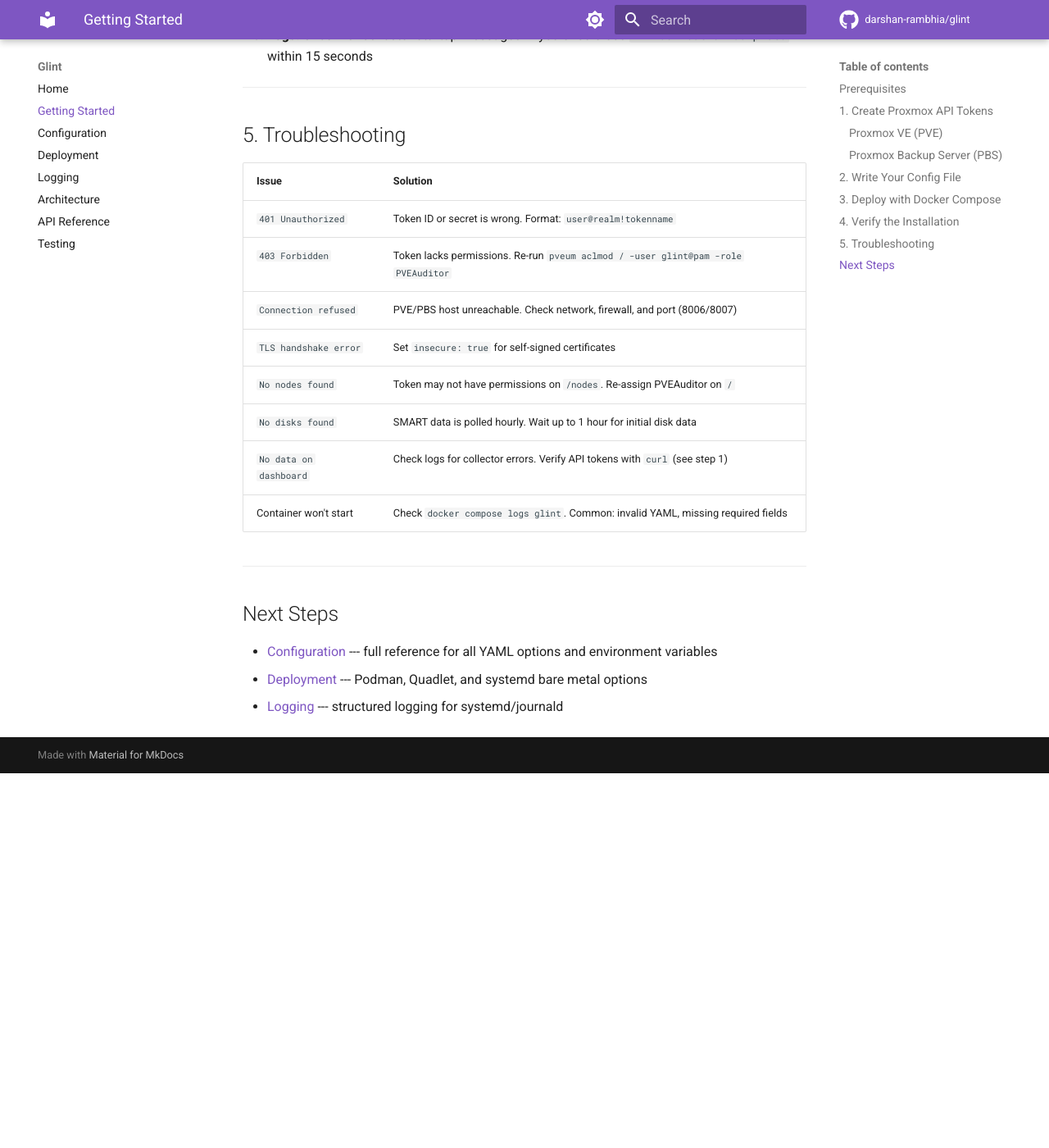
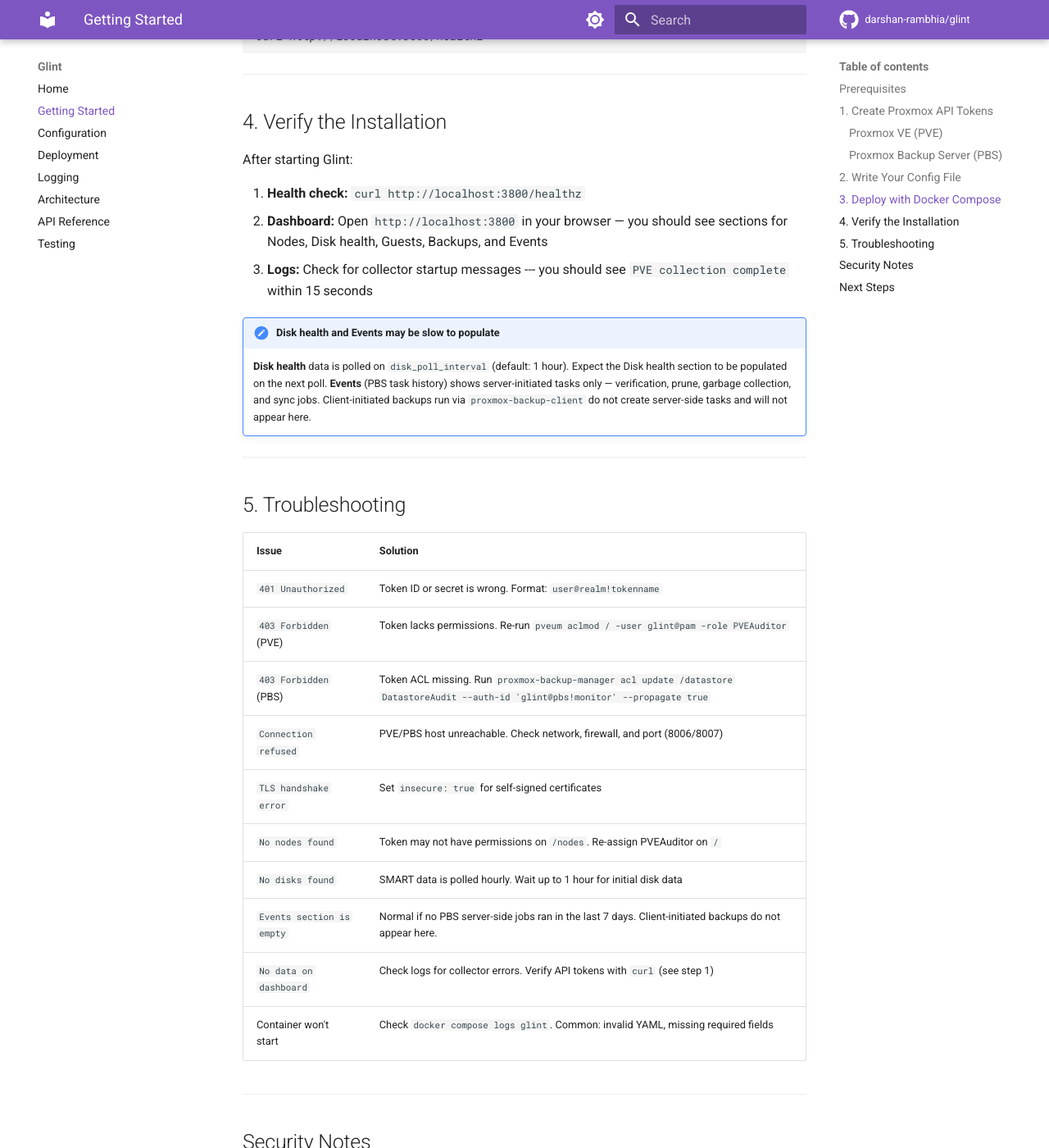
Before and after one commit to darshan-rambhia/glint, an MkDocs documentation site: the page built from docs/getting-started.md, in a window 1280 px wide and 1400 px high, scrolled down 4271 px. Shown: the whole window at 82% size. Built offline with MkDocs 1.6.1 and Material for MkDocs 9.7.7, drawn with Linux system fonts in a browser that asks for light colours; comment, search, counter and statistics services are not loaded; before the commit the page ends 5214 px from its top, so only the background shows below that; some of the changed text lies outside the part shown.

Commit message:
docs: add screenshots, security notes, and setup guidance
- Add light and dark dashboard screenshots to README with details toggle
- Add Security section to README and getting-started warning about
  no built-in authentication
- Add disk health and events timing notes and troubleshooting rows
- Add .air.toml for live reload during development

Co-Authored-By: Claude Sonnet 4.6 <noreply@anthropic.com>

````diff
--- a/docs/getting-started.md
+++ b/docs/getting-started.md
@@ -50,18 +50,30 @@ SSH into your PBS host:
 # Create a dedicated user
 proxmox-backup-manager user create glint@pbs --comment "Glint monitoring"
 
-# Assign the Audit role (read-only)
+# Assign the Audit role to the user
 proxmox-backup-manager acl update / Audit --auth-id glint@pbs
 
 # Create an API token
 proxmox-backup-manager user generate-token glint@pbs monitor
 ```
 
+!!! warning "Token ACL required"
+    PBS API tokens have privilege separation by default — the token needs its own ACL entry,
+    separate from the user. Without this step, all API calls will return `403 Forbidden`.
+
+```bash
+# Grant the DatastoreAudit role to the token itself (not just the user)
+proxmox-backup-manager acl update /datastore DatastoreAudit --auth-id 'glint@pbs!monitor' --propagate true
+```
+
 Verify with:
 
 ```bash
+# Check the ACL was applied
+proxmox-backup-manager acl list | grep glint
+
 curl -k -H "Authorization: PBSAPIToken=glint@pbs!monitor:YOUR_SECRET" \
-  https://YOUR_PBS_IP:8007/api2/json/status/datastore-usage
+  https://YOUR_PBS_IP:8007/api2/json/admin/datastore/YOUR_DATASTORE/status
 ```
 
 ---
@@ -189,8 +201,12 @@ curl http://localhost:3800/healthz
 After starting Glint:
 
 1. **Health check:** `curl http://localhost:3800/healthz`
-2. **Dashboard:** Open `http://localhost:3800` in your browser
+2. **Dashboard:** Open `http://localhost:3800` in your browser — you should see sections for Nodes, Disk health, Guests, Backups, and Events
 3. **Logs:** Check for collector startup messages --- you should see `PVE collection complete` within 15 seconds
+
+!!! note "Disk health and Events may be slow to populate"
+    **Disk health** data is polled on `disk_poll_interval` (default: 1 hour). Expect the Disk health section to be populated on the next poll.
+    **Events** (PBS task history) shows server-initiated tasks only — verification, prune, garbage collection, and sync jobs. Client-initiated backups run via `proxmox-backup-client` do not create server-side tasks and will not appear here.
 
 ---
 
@@ -199,13 +215,30 @@ After starting Glint:
 | Issue | Solution |
 |-------|----------|
 | `401 Unauthorized` | Token ID or secret is wrong. Format: `user@realm!tokenname` |
-| `403 Forbidden` | Token lacks permissions. Re-run `pveum aclmod / -user glint@pam -role PVEAuditor` |
+| `403 Forbidden` (PVE) | Token lacks permissions. Re-run `pveum aclmod / -user glint@pam -role PVEAuditor` |
+| `403 Forbidden` (PBS) | Token ACL missing. Run `proxmox-backup-manager acl update /datastore DatastoreAudit --auth-id 'glint@pbs!monitor' --propagate true` |
 | `Connection refused` | PVE/PBS host unreachable. Check network, firewall, and port (8006/8007) |
 | `TLS handshake error` | Set `insecure: true` for self-signed certificates |
 | `No nodes found` | Token may not have permissions on `/nodes`. Re-assign PVEAuditor on `/` |
 | `No disks found` | SMART data is polled hourly. Wait up to 1 hour for initial disk data |
+| `Events section is empty` | Normal if no PBS server-side jobs ran in the last 7 days. Client-initiated backups do not appear here. |
 | `No data on dashboard` | Check logs for collector errors. Verify API tokens with `curl` (see step 1) |
 | Container won't start | Check `docker compose logs glint`. Common: invalid YAML, missing required fields |
+
+---
+
+## Security Notes
+
+!!! warning "No built-in authentication"
+    Glint has no built-in authentication. **Do not expose port 3800 to the internet.**
+
+    For any deployment where the port may be reachable beyond your trusted LAN:
+
+    - Bind to `127.0.0.1` in your config: `listen: "127.0.0.1:3800"`
+    - Reverse-proxy behind Caddy, nginx, or similar with authentication
+    - Restrict access at the firewall or VLAN level
+
+    The dashboard displays host names, guest names, disk models, and backup state — information that should not be publicly accessible.
 
 ---
 
````
Also changed, not shown: README.md (+18 -6 lines), Taskfile.yml (+3 -4 lines), .air.toml (added), docs/assets/screenshot-dark.png (added), docs/assets/screenshot.png (added), 1 other file.
